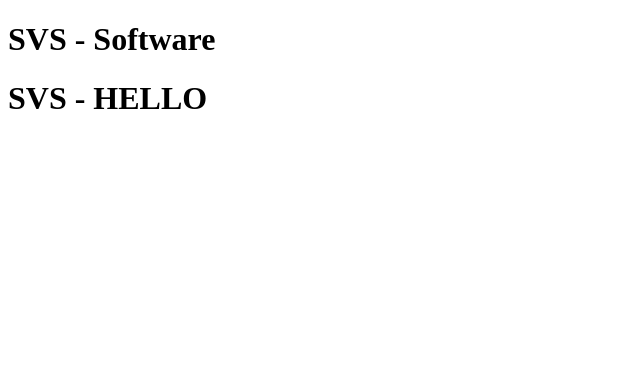
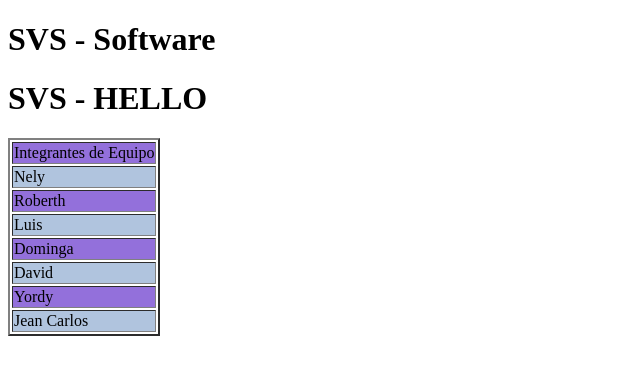
Before and after one commit to svs-software/control-de-versiones, a plain HTML site: page index.html in a window 1280 px wide. Shown: the whole page, without its empty margins (0-640 px from the left). Drawn offline with Linux system fonts and the light colour scheme.

Commit message:
Color a filas de Tabla

```diff
--- a/index.html
+++ b/index.html
@@ -7,5 +7,39 @@
 <body>
 	<h1> SVS - Software </h1>
 	<h1> SVS - HELLO  </h1>
+   <table border="2px">
+        <tr bgcolor= "#9370DB">
+                 <td>Integrantes de Equipo</td>
+        </tr>
+
+        <tr bgcolor= "#B0C4DE">
+                <td>Nely</td>
+        </tr>
+
+        <tr bgcolor= "#9370DB">
+                <td>Roberth</td>
+        </tr>
+
+        <tr bgcolor= "#B0C4DE">
+                <td>Luis</td>
+        </tr>
+
+        <tr bgcolor= "#9370DB">
+              <td>Dominga</td>
+        </tr>
+
+        <tr bgcolor= "#B0C4DE">
+              <td>David</td>
+        </tr>
+
+        <tr bgcolor= "#9370DB">
+              <td>Yordy</td>
+        </tr>
+        <tr bgcolor= "#B0C4DE">
+
+            <td>Jean Carlos</td>
+        </tr>
+        </table>
 </body>
+
 </html>
```
